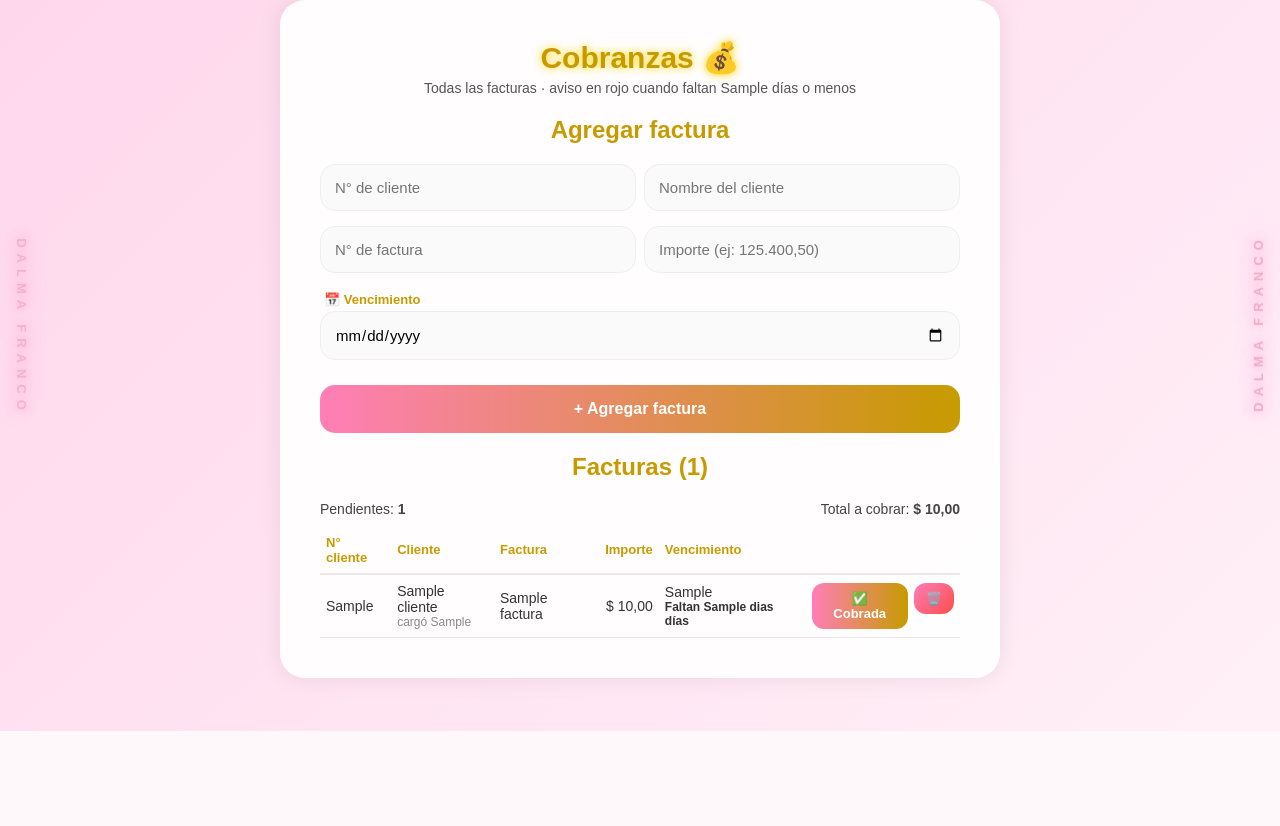
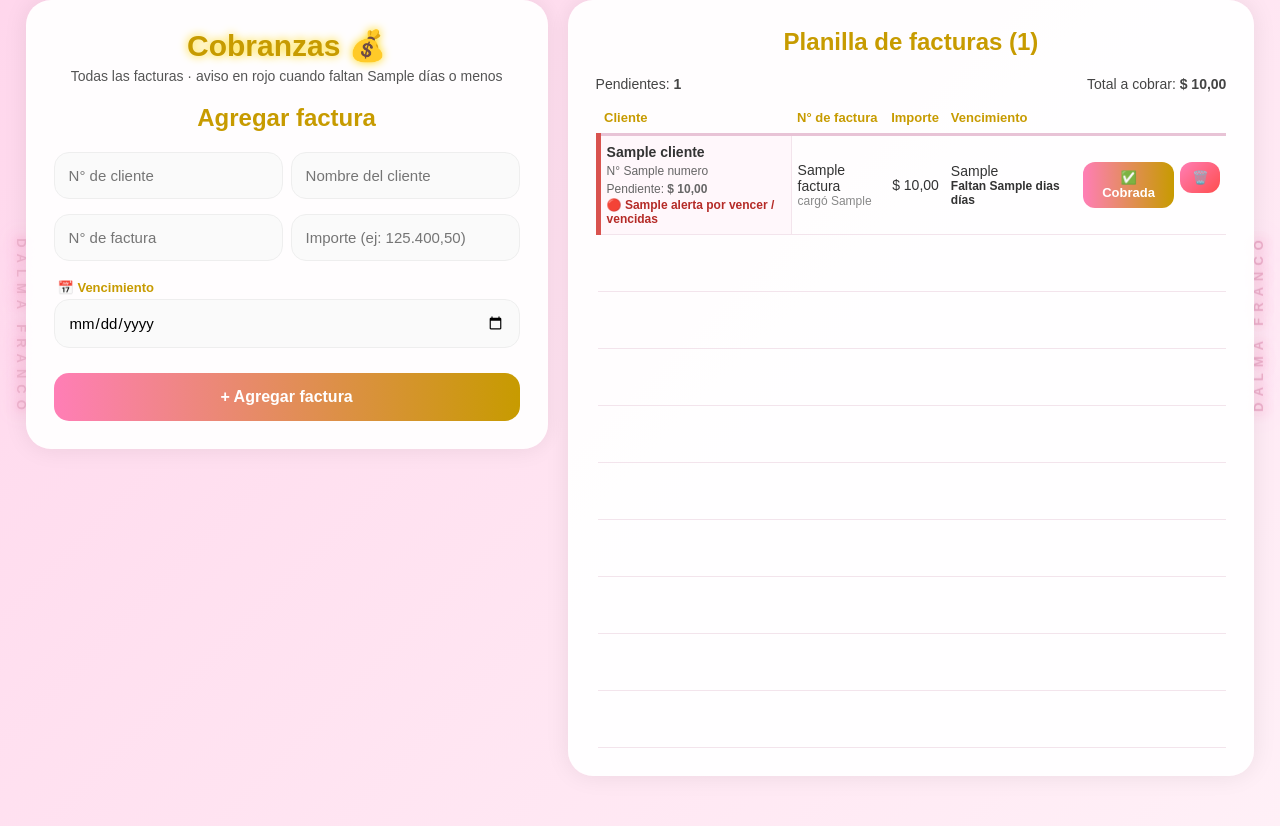
Before and after one commit to dalmaveronica/DF-SYS, a Flask app: template templates/cobranzas.html in a window 1280 px wide. Shown: the part 69-895 px from the top of the page. Before the commit the page ends 800 px from the top, so only its background shows below. Run offline with Flask 3, Linux system fonts and the light colour scheme; the template is opened without the code that fills it: most values are stand-ins (such as "Sample title", 1, 10 or a date in 2020); some libraries are stand-ins or nearby versions.

Commit message:
Update cobranzas.html

```diff
--- a/templates/cobranzas.html
+++ b/templates/cobranzas.html
@@ -7,6 +7,25 @@
     <title>Cobranzas — DF System</title>
     <link rel="stylesheet" href="{{ url_for('static', filename='style.css') }}">
     <style>
+        /* Dos columnas: formulario a la izquierda, planilla a la derecha */
+        .cob-layout {
+            width: 1280px;
+            max-width: 96%;
+            display: flex;
+            gap: 20px;
+            align-items: flex-start;
+            margin-bottom: 50px;
+            z-index: 1;
+        }
+        .cob-layout .contenedor { width: auto; padding: 28px; margin-bottom: 0; }
+        .cob-izq { width: 380px; flex-shrink: 0; }
+        .cob-der { flex: 1; min-width: 0; }
+        .cob-tabla tr.fila-vacia td { height: 40px; }
+        @media (max-width: 900px) {
+            .cob-layout { flex-direction: column; align-items: stretch; }
+            .cob-izq { width: auto; }
+        }
+
         .cob-error {
             background: #fdecea;
             border: 1px solid #e0a09b;
@@ -33,7 +52,7 @@
             width: 100%;
             border-collapse: collapse;
             font-size: 14px;
-            min-width: 640px;
+            min-width: 600px;
         }
         .cob-tabla th {
             color: #c79b00;
@@ -60,6 +79,19 @@
         .cob-tabla tr.fila-cobrada .tachar { text-decoration: line-through; }
         .cob-tabla tr.fila-cobrada .cob-estado { color: #2e7d32; }
 
+        /* Agrupado por cliente */
+        .cob-tabla tr.inicio-grupo td { border-top: 3px solid #e8c3d6; }
+        .cob-tabla td.celda-cliente {
+            background: #fff7fb !important;
+            color: #333 !important;
+            vertical-align: top;
+            border-right: 1px solid #f3e4ec;
+        }
+        .cob-tabla td.celda-cliente.con-alerta { border-left: 5px solid #d9534f; }
+        .cob-tabla td.celda-cliente .cli-nombre { font-weight: bold; }
+        .cob-tabla td.celda-cliente .cli-total { display: block; font-size: 12px; color: #666; margin-top: 4px; }
+        .cob-tabla td.celda-cliente .cli-alerta { display: block; font-size: 12px; color: #b52b27; font-weight: bold; margin-top: 2px; }
+
         .cob-acciones { display: flex; gap: 6px; justify-content: flex-end; }
         .cob-acciones form { margin: 0; }
         .cob-vacio { color: #666; text-align: center; padding: 20px 0; }
@@ -70,7 +102,10 @@
 
     {% include "_cabecera.html" %}
 
-    <div class="contenedor ancho">
+    <div class="cob-layout">
+
+        <!-- ═══ IZQUIERDA: formulario ═══ -->
+        <div class="contenedor cob-izq">
 
             <h1>Cobranzas 💰</h1>
             <p class="fecha">Todas las facturas · aviso en rojo cuando faltan {{ dias_aviso }} días o menos</p>
@@ -117,9 +152,13 @@
                 <button type="submit">+ Agregar factura</button>
             </form>
 
-        <h2>Facturas ({{ lista|length }})</h2>
+        </div>
 
-        {% if lista %}
+        <!-- ═══ DERECHA: planilla (siempre visible, aunque esté vacía) ═══ -->
+        <div class="contenedor cob-der">
+
+            <h2 style="margin-top:0;">Planilla de facturas ({{ lista|length }})</h2>
+
             {% set pendientes = lista | rejectattr('cobrada') | list %}
             <div class="cob-resumen">
                 <span>Pendientes: <strong>{{ pendientes|length }}</strong></span>
@@ -129,21 +168,24 @@
             <div class="cob-scroll">
             <table class="cob-tabla">
                 <tr>
-                <th>N° cliente</th>
                     <th>Cliente</th>
-                <th>Factura</th>
+                    <th>N° de factura</th>
                     <th class="der">Importe</th>
                     <th>Vencimiento</th>
                     <th></th>
                 </tr>
-            {% for c in lista %}
-            <tr class="fila-{{ c.nivel }}">
-                <td class="tachar">{{ c.numero_cliente }}</td>
-                <td class="tachar">
-                    {{ c.cliente }}
-                    <span class="cob-estado" style="color:#888;font-weight:normal;">cargó {{ c.creado_por }}</span>
+                {% for g in grupos %}
+                {% for c in g.facturas %}
+                <tr class="fila-{{ c.nivel }}{% if loop.first %} inicio-grupo{% endif %}">
+                    {% if loop.first %}
+                    <td class="celda-cliente{% if g.alerta %} con-alerta{% endif %}" rowspan="{{ g.facturas|length }}">
+                        <span class="cli-nombre">{{ g.cliente }}</span>
+                        <span class="cli-total">N° {{ g.numero }}</span>
+                        <span class="cli-total">Pendiente: <strong>$ {{ g.pendiente | peso }}</strong></span>
+                        {% if g.alerta %}<span class="cli-alerta">🔴 {{ g.alerta }} por vencer / vencida{{ 's' if g.alerta != 1 }}</span>{% endif %}
                     </td>
-                <td class="tachar">{{ c.factura }}</td>
+                    {% endif %}
+                    <td class="tachar">{{ c.factura }}<span class="cob-estado" style="color:#888;font-weight:normal;">cargó {{ c.creado_por }}</span></td>
                     <td class="der tachar">$ {{ c.importe | peso }}</td>
                     <td>
                         <span class="tachar">{{ c.vencimiento_fmt }}</span>
@@ -170,11 +212,18 @@
                     </td>
                 </tr>
                 {% endfor %}
+                {% endfor %}
+
+                {# Filas en blanco hasta completar 10, para que se vea la planilla #}
+                {% for i in range([10 - lista|length, 0] | max) %}
+                <tr class="fila-vacia">
+                    <td>&nbsp;</td><td></td><td></td><td></td><td></td>
+                </tr>
+                {% endfor %}
             </table>
             </div>
-        {% else %}
-        <p class="cob-vacio">Todavía no cargaste facturas.</p>
-        {% endif %}
+
+        </div>
 
     </div>
 
```
Lines whose indentation alone changed are shown as unchanged.
